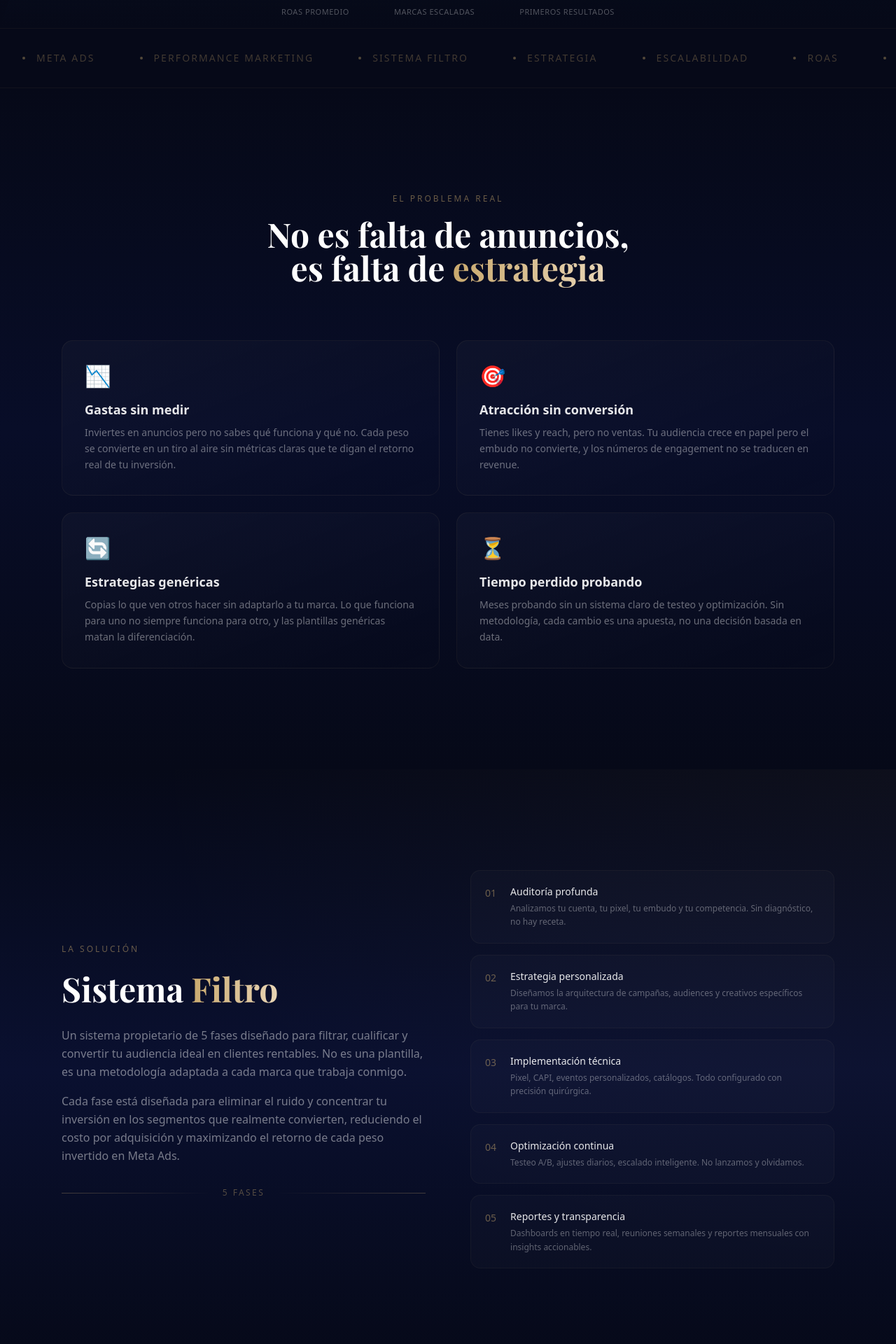
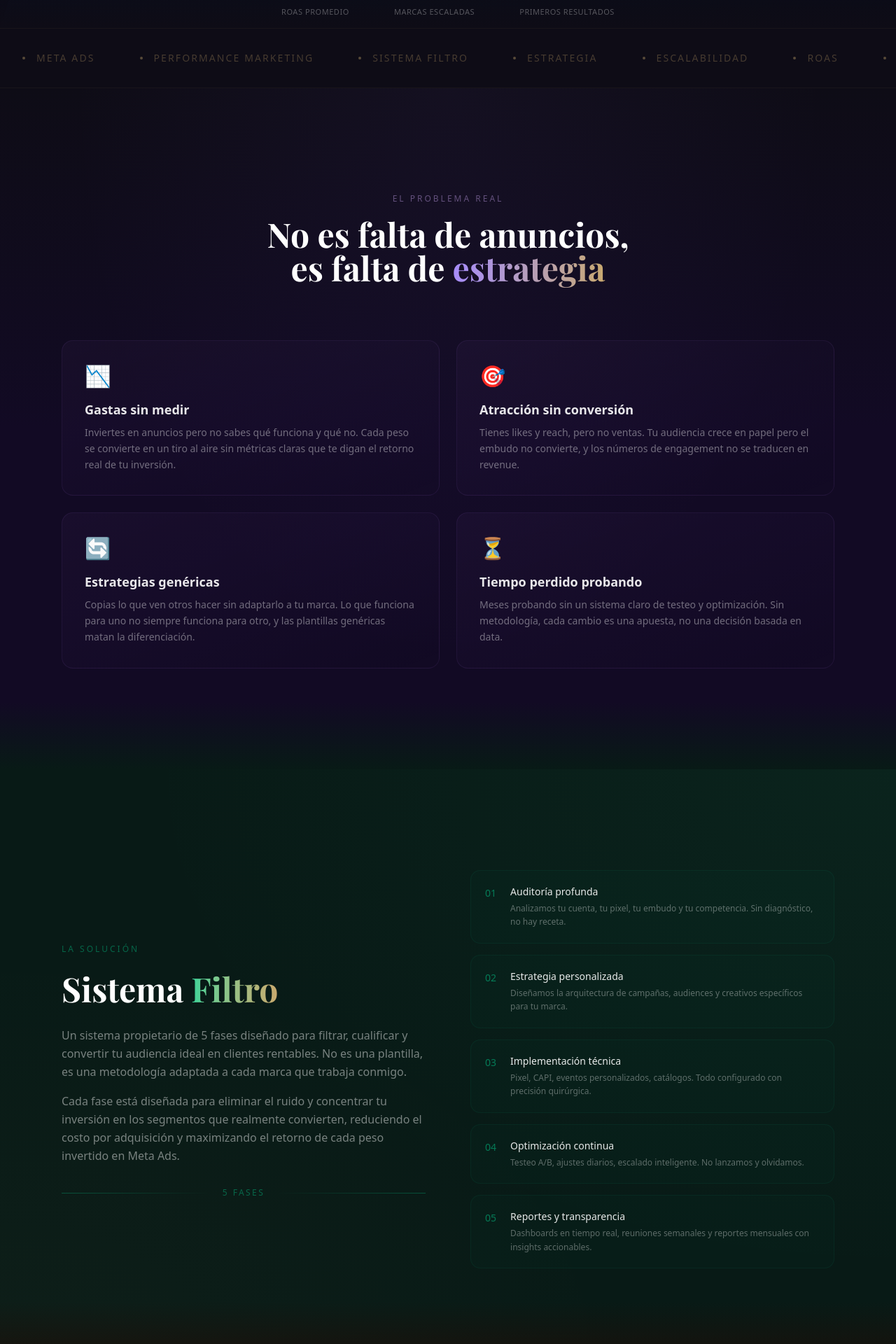
Before and after one commit to Coraline-Coder/carolina-landing, a Next.js app: page / in a window 1280 px wide. Shown: the part 760-2680 px from the top of the page at 70% size. Built offline with nearby package versions, Linux system fonts and the light colour scheme.

Commit message:
Distinct color blocks per section - no more PDF look

```diff
--- a/src/app/page.tsx
+++ b/src/app/page.tsx
@@ -150,11 +150,10 @@ function Navbar() {
   );
 }
 
-/* ─── HERO ─── */
+/* ─── HERO — Deep navy base ─── */
 function HeroSection() {
   return (
     <section className="relative min-h-screen flex items-center justify-center overflow-hidden">
-      {/* Background layers */}
       <div className="absolute inset-0 bg-[#060918]" />
       <div className="absolute inset-0 bg-gradient-to-b from-[#060918] via-[#0a0f2e]/40 to-[#060918]" />
       <div className="absolute inset-0 bg-[radial-gradient(ellipse_at_center,rgba(201,169,110,0.06)_0%,transparent_70%)]" />
@@ -226,16 +225,17 @@ function HeroSection() {
         </motion.div>
       </div>
 
-      <div className="absolute bottom-0 left-0 right-0 h-32 bg-gradient-to-t from-[#060918] to-transparent" />
+      {/* Fade into marquee */}
+      <div className="absolute bottom-0 left-0 right-0 h-32 bg-gradient-to-t from-[#0E0C16] to-transparent" />
     </section>
   );
 }
 
-/* ─── MARQUEE ─── */
+/* ─── MARQUEE — Dark plum ─── */
 function Marquee() {
   const items = ["Meta Ads", "Performance Marketing", "Sistema Filtro", "Estrategia", "Escalabilidad", "ROAS", "Conversión", "Data-Driven"];
   return (
-    <div className="relative py-8 overflow-hidden border-y border-[#C9A96E]/[0.06] bg-[#060918]">
+    <div className="relative py-8 overflow-hidden border-y border-[#C9A96E]/[0.06] bg-[#0E0C16]">
       <div className="flex animate-[marquee_30s_linear_infinite]">
         {[...items, ...items].map((t, i) => (
           <span key={i} className="flex items-center mx-8 text-sm tracking-[0.15em] text-[#C9A96E]/30 uppercase whitespace-nowrap">
@@ -248,7 +248,7 @@ function Marquee() {
   );
 }
 
-/* ─── PROBLEMA ─── */
+/* ─── PROBLEMA — Deep indigo/violet ─── */
 function ProblemaSection() {
   const problems = [
     { icon: "📉", title: "Gastas sin medir", desc: "Inviertes en anuncios pero no sabes qué funciona y qué no. Cada peso se convierte en un tiro al aire sin métricas claras que te digan el retorno real de tu inversión." },
@@ -259,13 +259,16 @@ function ProblemaSection() {
 
   return (
     <section id="problema" className="relative py-28 md:py-36">
-      <div className="absolute inset-0 bg-gradient-to-b from-[#060918] via-[#080d28] to-[#060918]" />
+      {/* Deep indigo background */}
+      <div className="absolute inset-0 bg-[#120A24]" />
+      <div className="absolute inset-0 bg-gradient-to-b from-[#0E0C16] via-[#120A24] to-[#120A24]" />
+      <div className="absolute inset-0 bg-[radial-gradient(ellipse_at_top,rgba(120,80,200,0.06)_0%,transparent_60%)]" />
       <div className="relative z-10 max-w-6xl mx-auto px-6">
         <ScrollReveal>
           <div className="text-center mb-20">
-            <span className="text-[#C9A96E]/50 text-xs tracking-[0.25em] uppercase">El problema real</span>
+            <span className="text-purple-300/40 text-xs tracking-[0.25em] uppercase">El problema real</span>
             <h2 className="mt-4 text-3xl md:text-5xl font-bold text-white" style={{ fontFamily: "var(--font-playfair)" }}>
-              No es falta de anuncios,<br />es falta de <span className="bg-gradient-to-r from-[#C9A96E] to-[#E8D5B5] bg-clip-text text-transparent">estrategia</span>
+              No es falta de anuncios,<br />es falta de <span className="bg-gradient-to-r from-[#A78BFA] to-[#C9A96E] bg-clip-text text-transparent">estrategia</span>
             </h2>
           </div>
         </ScrollReveal>
@@ -274,7 +277,7 @@ function ProblemaSection() {
           {problems.map((p, i) => (
             <ScrollReveal key={i} d={i * 0.12}>
               <TiltCard>
-                <div className="group p-8 rounded-2xl border border-[#C9A96E]/[0.07] bg-gradient-to-br from-white/[0.03] to-transparent hover:border-[#C9A96E]/20 hover:shadow-[0_0_40px_rgba(201,169,110,0.06)] transition-all duration-500 h-full">
+                <div className="group p-8 rounded-2xl border border-purple-400/[0.08] bg-gradient-to-br from-purple-400/[0.04] to-transparent hover:border-purple-400/20 hover:shadow-[0_0_40px_rgba(120,80,200,0.08)] transition-all duration-500 h-full">
                   <span className="text-3xl">{p.icon}</span>
                   <h3 className="mt-4 text-lg font-semibold text-white/90">{p.title}</h3>
                   <p className="mt-2 text-white/40 leading-relaxed text-sm">{p.desc}</p>
@@ -284,23 +287,28 @@ function ProblemaSection() {
           ))}
         </div>
       </div>
+
+      {/* Fade to next section */}
+      <div className="absolute bottom-0 left-0 right-0 h-24 bg-gradient-to-t from-[#081A16] to-transparent" />
     </section>
   );
 }
 
-/* ─── ESTRATEGIA ─── */
+/* ─── ESTRATEGIA — Deep emerald/teal ─── */
 function EstrategiaSection() {
   return (
     <section id="estrategia" className="relative py-28 md:py-36">
-      <div className="absolute inset-0 bg-gradient-to-b from-[#060918] via-[#0a1030] to-[#060918]" />
-      <div className="absolute inset-0 bg-[radial-gradient(ellipse_at_top_right,rgba(201,169,110,0.04)_0%,transparent_60%)]" />
+      {/* Deep emerald background */}
+      <div className="absolute inset-0 bg-[#081A16]" />
+      <div className="absolute inset-0 bg-[radial-gradient(ellipse_at_top_right,rgba(52,211,153,0.05)_0%,transparent_60%)]" />
+      <div className="absolute inset-0 bg-[radial-gradient(ellipse_at_bottom_left,rgba(201,169,110,0.03)_0%,transparent_50%)]" />
       <div className="relative z-10 max-w-6xl mx-auto px-6">
         <div className="grid md:grid-cols-2 gap-16 items-center">
           <ScrollReveal>
             <div>
-              <span className="text-[#C9A96E]/50 text-xs tracking-[0.25em] uppercase">La solución</span>
+              <span className="text-emerald-400/40 text-xs tracking-[0.25em] uppercase">La solución</span>
               <h2 className="mt-4 text-3xl md:text-5xl font-bold text-white leading-tight" style={{ fontFamily: "var(--font-playfair)" }}>
-                Sistema <span className="bg-gradient-to-r from-[#C9A96E] to-[#E8D5B5] bg-clip-text text-transparent">Filtro</span>
+                Sistema <span className="bg-gradient-to-r from-[#34D399] to-[#C9A96E] bg-clip-text text-transparent">Filtro</span>
               </h2>
               <p className="mt-6 text-white/45 leading-relaxed">
                 Un sistema propietario de 5 fases diseñado para filtrar, cualificar y convertir tu audiencia ideal en clientes rentables. No es una plantilla, es una metodología adaptada a cada marca que trabaja conmigo.
@@ -309,9 +317,9 @@ function EstrategiaSection() {
                 Cada fase está diseñada para eliminar el ruido y concentrar tu inversión en los segmentos que realmente convierten, reduciendo el costo por adquisición y maximizando el retorno de cada peso invertido en Meta Ads.
               </p>
               <div className="mt-8 flex items-center gap-4">
-                <div className="h-px flex-1 bg-gradient-to-r from-[#C9A96E]/30 to-transparent" />
-                <span className="text-[#C9A96E]/40 text-xs tracking-[0.2em] uppercase">5 fases</span>
-                <div className="h-px flex-1 bg-gradient-to-l from-[#C9A96E]/30 to-transparent" />
+                <div className="h-px flex-1 bg-gradient-to-r from-emerald-400/30 to-transparent" />
+                <span className="text-emerald-400/40 text-xs tracking-[0.2em] uppercase">5 fases</span>
+                <div className="h-px flex-1 bg-gradient-to-l from-emerald-400/30 to-transparent" />
               </div>
             </div>
           </ScrollReveal>
@@ -325,8 +333,8 @@ function EstrategiaSection() {
                 { n: "04", t: "Optimización continua", d: "Testeo A/B, ajustes diarios, escalado inteligente. No lanzamos y olvidamos." },
                 { n: "05", t: "Reportes y transparencia", d: "Dashboards en tiempo real, reuniones semanales y reportes mensuales con insights accionables." },
               ].map((f, i) => (
-                <div key={i} className="group flex gap-5 p-5 rounded-xl border border-[#C9A96E]/[0.05] bg-white/[0.02] hover:border-[#C9A96E]/15 hover:bg-white/[0.04] transition-all duration-400">
-                  <span className="text-[#C9A96E]/50 text-sm font-mono mt-0.5">{f.n}</span>
+                <div key={i} className="group flex gap-5 p-5 rounded-xl border border-emerald-400/[0.06] bg-emerald-400/[0.02] hover:border-emerald-400/15 hover:bg-emerald-400/[0.05] transition-all duration-400">
+                  <span className="text-emerald-400/50 text-sm font-mono mt-0.5">{f.n}</span>
                   <div>
                     <h4 className="text-white/90 font-medium text-sm">{f.t}</h4>
                     <p className="text-white/35 text-xs mt-1 leading-relaxed">{f.d}</p>
@@ -337,29 +345,34 @@ function EstrategiaSection() {
           </ScrollReveal>
         </div>
       </div>
+
+      {/* Fade to next section */}
+      <div className="absolute bottom-0 left-0 right-0 h-24 bg-gradient-to-t from-[#1A100A] to-transparent" />
     </section>
   );
 }
 
-/* ─── CAPACIDADES ─── */
+/* ─── CAPACIDADES — Deep copper/amber ─── */
 function CapacidadesSection() {
   const caps = [
-    { title: "Meta Ads Management", desc: "Gestión integral de campañas en Facebook e Instagram con optimización diaria. Desde la estructura de campañas hasta el ajuste fino de audiences y bids, cada decisión se toma con data.", accent: "from-[#C9A96E]/20 to-[#E8D5B5]/5" },
-    { title: "Performance Strategy", desc: "Diseño de estrategias de performance centradas en ROI real, no en vanity metrics. Cada campaña tiene un objetivo de negocio claro y un sistema de medición que valida cada peso invertido.", accent: "from-[#C9A96E]/15 to-transparent" },
-    { title: "Data & Analytics", desc: "Implementación de tracking avanzado, CAPI, eventos personalizados y dashboards en tiempo real. Si no se puede medir, no se puede optimizar, y yo me aseguro de que todo se mida.", accent: "from-[#E8D5B5]/15 to-transparent" },
-    { title: "Creative Strategy", desc: "Dirección creativa de ads que convierten, no solo que se ven bien. Copy persuasivo, formatos ganadores y testing sistemático de creativos para encontrar las combinaciones que escalan.", accent: "from-[#C9A96E]/10 to-[#E8D5B5]/5" },
+    { title: "Meta Ads Management", desc: "Gestión integral de campañas en Facebook e Instagram con optimización diaria. Desde la estructura de campañas hasta el ajuste fino de audiences y bids, cada decisión se toma con data.", accent: "from-amber-400/20 to-amber-600/5" },
+    { title: "Performance Strategy", desc: "Diseño de estrategias de performance centradas en ROI real, no en vanity metrics. Cada campaña tiene un objetivo de negocio claro y un sistema de medición que valida cada peso invertido.", accent: "from-orange-400/15 to-transparent" },
+    { title: "Data & Analytics", desc: "Implementación de tracking avanzado, CAPI, eventos personalizados y dashboards en tiempo real. Si no se puede medir, no se puede optimizar, y yo me aseguro de que todo se mida.", accent: "from-yellow-400/15 to-transparent" },
+    { title: "Creative Strategy", desc: "Dirección creativa de ads que convierten, no solo que se ven bien. Copy persuasivo, formatos ganadores y testing sistemático de creativos para encontrar las combinaciones que escalan.", accent: "from-amber-300/10 to-amber-500/5" },
   ];
 
   return (
     <section id="capacidades" className="relative py-28 md:py-36">
-      <div className="absolute inset-0 bg-gradient-to-b from-[#060918] via-[#080d28] to-[#060918]" />
-      <div className="absolute inset-0 bg-[radial-gradient(ellipse_at_bottom_left,rgba(201,169,110,0.03)_0%,transparent_60%)]" />
+      {/* Deep copper/amber background */}
+      <div className="absolute inset-0 bg-[#1A100A]" />
+      <div className="absolute inset-0 bg-[radial-gradient(ellipse_at_center,rgba(217,119,6,0.06)_0%,transparent_50%)]" />
+      <div className="absolute inset-0 bg-[radial-gradient(ellipse_at_bottom_right,rgba(201,169,110,0.04)_0%,transparent_50%)]" />
       <div className="relative z-10 max-w-6xl mx-auto px-6">
         <ScrollReveal>
           <div className="text-center mb-20">
-            <span className="text-[#C9A96E]/50 text-xs tracking-[0.25em] uppercase">Lo que hago</span>
+            <span className="text-amber-400/40 text-xs tracking-[0.25em] uppercase">Lo que hago</span>
             <h2 className="mt-4 text-3xl md:text-5xl font-bold text-white" style={{ fontFamily: "var(--font-playfair)" }}>
-              Capacidades de <span className="bg-gradient-to-r from-[#C9A96E] to-[#E8D5B5] bg-clip-text text-transparent">performance</span>
+              Capacidades de <span className="bg-gradient-to-r from-[#F59E0B] to-[#C9A96E] bg-clip-text text-transparent">performance</span>
             </h2>
           </div>
         </ScrollReveal>
@@ -368,11 +381,11 @@ function CapacidadesSection() {
           {caps.map((c, i) => (
             <ScrollReveal key={i} d={i * 0.1}>
               <TiltCard>
-                <div className="group relative p-8 rounded-2xl border border-[#C9A96E]/[0.07] overflow-hidden hover:border-[#C9A96E]/20 transition-all duration-500 h-full">
+                <div className="group relative p-8 rounded-2xl border border-amber-400/[0.08] overflow-hidden hover:border-amber-400/20 transition-all duration-500 h-full">
                   <div className={`absolute inset-0 bg-gradient-to-br ${c.accent} opacity-0 group-hover:opacity-100 transition-opacity duration-500`} />
                   <div className="relative z-10">
-                    <div className="w-10 h-10 rounded-lg bg-[#C9A96E]/10 flex items-center justify-center mb-5">
-                      <div className="w-2 h-2 rounded-full bg-[#C9A96E]" />
+                    <div className="w-10 h-10 rounded-lg bg-amber-400/10 flex items-center justify-center mb-5">
+                      <div className="w-2 h-2 rounded-full bg-amber-400" />
                     </div>
                     <h3 className="text-lg font-semibold text-white/90">{c.title}</h3>
                     <p className="mt-3 text-white/40 leading-relaxed text-sm">{c.desc}</p>
@@ -383,11 +396,14 @@ function CapacidadesSection() {
           ))}
         </div>
       </div>
+
+      {/* Fade to next section */}
+      <div className="absolute bottom-0 left-0 right-0 h-24 bg-gradient-to-t from-[#0C1428] to-transparent" />
     </section>
   );
 }
 
-/* ─── PROCESO ─── */
+/* ─── PROCESO — Deep royal blue ─── */
 function ProcesoSection() {
   const steps = [
     { n: "01", t: "Solicitud", d: "Completas el formulario y agendamos una llamada de diagnóstico de 30 minutos sin compromiso.", icon: "📋" },
@@ -398,37 +414,39 @@ function ProcesoSection() {
 
   return (
     <section id="proceso" className="relative py-28 md:py-36">
-      <div className="absolute inset-0 bg-gradient-to-b from-[#060918] via-[#0a1030] to-[#060918]" />
+      {/* Deep royal blue background */}
+      <div className="absolute inset-0 bg-[#0C1428]" />
+      <div className="absolute inset-0 bg-[radial-gradient(ellipse_at_top,rgba(59,130,246,0.05)_0%,transparent_60%)]" />
       <div className="relative z-10 max-w-5xl mx-auto px-6">
         <ScrollReveal>
           <div className="text-center mb-20">
-            <span className="text-[#C9A96E]/50 text-xs tracking-[0.25em] uppercase">Cómo empezamos</span>
+            <span className="text-blue-400/40 text-xs tracking-[0.25em] uppercase">Cómo empezamos</span>
             <h2 className="mt-4 text-3xl md:text-5xl font-bold text-white" style={{ fontFamily: "var(--font-playfair)" }}>
-              De la duda al <span className="bg-gradient-to-r from-[#C9A96E] to-[#E8D5B5] bg-clip-text text-transparent">resultado</span>
+              De la duda al <span className="bg-gradient-to-r from-[#3B82F6] to-[#C9A96E] bg-clip-text text-transparent">resultado</span>
             </h2>
           </div>
         </ScrollReveal>
 
         <div className="relative">
           {/* Vertical line */}
-          <div className="hidden md:block absolute left-1/2 top-0 bottom-0 w-px bg-gradient-to-b from-transparent via-[#C9A96E]/15 to-transparent" />
+          <div className="hidden md:block absolute left-1/2 top-0 bottom-0 w-px bg-gradient-to-b from-transparent via-blue-400/15 to-transparent" />
 
           <div className="space-y-12 md:space-y-16">
             {steps.map((s, i) => (
               <ScrollReveal key={i} d={i * 0.15}>
                 <div className={`flex flex-col md:flex-row items-center gap-8 ${i % 2 !== 0 ? "md:flex-row-reverse" : ""}`}>
                   <div className="flex-1">
-                    <div className={`p-6 rounded-2xl border border-[#C9A96E]/[0.07] bg-white/[0.02] hover:border-[#C9A96E]/15 transition-all duration-500 ${i % 2 !== 0 ? "md:text-right" : ""}`}>
+                    <div className={`p-6 rounded-2xl border border-blue-400/[0.08] bg-blue-400/[0.03] hover:border-blue-400/20 transition-all duration-500 ${i % 2 !== 0 ? "md:text-right" : ""}`}>
                       <div className={`flex items-center gap-3 mb-3 ${i % 2 !== 0 ? "md:justify-end" : ""}`}>
                         <span className="text-xl">{s.icon}</span>
-                        <span className="text-[#C9A96E]/40 text-xs font-mono">{s.n}</span>
+                        <span className="text-blue-400/40 text-xs font-mono">{s.n}</span>
                       </div>
                       <h3 className="text-lg font-semibold text-white/90">{s.t}</h3>
                       <p className="mt-2 text-white/40 text-sm leading-relaxed">{s.d}</p>
                     </div>
                   </div>
-                  <div className="hidden md:flex w-4 h-4 rounded-full bg-[#060918] border-2 border-[#C9A96E]/30 items-center justify-center relative z-10">
-                    <div className="w-1.5 h-1.5 rounded-full bg-[#C9A96E]/60" />
+                  <div className="hidden md:flex w-4 h-4 rounded-full bg-[#0C1428] border-2 border-blue-400/30 items-center justify-center relative z-10">
+                    <div className="w-1.5 h-1.5 rounded-full bg-blue-400/60" />
                   </div>
                   <div className="flex-1" />
                 </div>
@@ -437,11 +455,14 @@ function ProcesoSection() {
           </div>
         </div>
       </div>
+
+      {/* Fade to next section */}
+      <div className="absolute bottom-0 left-0 right-0 h-24 bg-gradient-to-t from-[#0C1A10] to-transparent" />
     </section>
   );
 }
 
-/* ─── RESOURCES ─── */
+/* ─── RESOURCES — Deep forest green ─── */
 function ResourcesSection() {
   const resources = [
     { t: "Guía: 5 errores que matan tus campañas", tag: "Guía gratuita" },
@@ -452,13 +473,15 @@ function ResourcesSection() {
 
   return (
     <section className="relative py-28 md:py-36">
-      <div className="absolute inset-0 bg-gradient-to-b from-[#060918] via-[#080d28] to-[#060918]" />
+      {/* Deep forest green background */}
+      <div className="absolute inset-0 bg-[#0C1A10]" />
+      <div className="absolute inset-0 bg-[radial-gradient(ellipse_at_center,rgba(34,197,94,0.04)_0%,transparent_50%)]" />
       <div className="relative z-10 max-w-6xl mx-auto px-6">
         <ScrollReveal>
           <div className="text-center mb-16">
-            <span className="text-[#C9A96E]/50 text-xs tracking-[0.25em] uppercase">Recursos gratuitos</span>
+            <span className="text-green-400/40 text-xs tracking-[0.25em] uppercase">Recursos gratuitos</span>
             <h2 className="mt-4 text-3xl md:text-5xl font-bold text-white" style={{ fontFamily: "var(--font-playfair)" }}>
-              Herramientas para <span className="bg-gradient-to-r from-[#C9A96E] to-[#E8D5B5] bg-clip-text text-transparent">empezar hoy</span>
+              Herramientas para <span className="bg-gradient-to-r from-[#22C55E] to-[#C9A96E] bg-clip-text text-transparent">empezar hoy</span>
             </h2>
           </div>
         </ScrollReveal>
@@ -466,10 +489,10 @@ function ResourcesSection() {
         <div className="grid sm:grid-cols-2 lg:grid-cols-4 gap-5">
           {resources.map((r, i) => (
             <ScrollReveal key={i} d={i * 0.08}>
-              <div className="group p-6 rounded-2xl border border-[#C9A96E]/[0.07] bg-white/[0.02] hover:border-[#C9A96E]/20 hover:bg-white/[0.04] transition-all duration-500 cursor-pointer h-full">
-                <span className="inline-block px-2.5 py-1 rounded-full bg-[#C9A96E]/[0.08] text-[#C9A96E]/70 text-[10px] tracking-wider uppercase">{r.tag}</span>
+              <div className="group p-6 rounded-2xl border border-green-400/[0.08] bg-green-400/[0.02] hover:border-green-400/20 hover:bg-green-400/[0.05] transition-all duration-500 cursor-pointer h-full">
+                <span className="inline-block px-2.5 py-1 rounded-full bg-green-400/[0.08] text-green-400/70 text-[10px] tracking-wider uppercase">{r.tag}</span>
                 <h4 className="mt-4 text-white/80 font-medium text-sm leading-snug">{r.t}</h4>
-                <div className="mt-4 flex items-center text-[#C9A96E]/50 text-xs group-hover:text-[#C9A96E]/80 transition-colors">
+                <div className="mt-4 flex items-center text-green-400/50 text-xs group-hover:text-green-400/80 transition-colors">
                   Descargar <span className="ml-1 group-hover:translate-x-1 transition-transform">&rarr;</span>
                 </div>
               </div>
@@ -477,22 +500,27 @@ function ResourcesSection() {
           ))}
         </div>
       </div>
+
+      {/* Fade to next section */}
+      <div className="absolute bottom-0 left-0 right-0 h-24 bg-gradient-to-t from-[#1A0C18] to-transparent" />
     </section>
   );
 }
 
-/* ─── CONTACT ─── */
+/* ─── CONTACT — Deep wine/burgundy ─── */
 function ContactSection() {
   return (
     <section id="contacto" className="relative py-28 md:py-36">
-      <div className="absolute inset-0 bg-gradient-to-b from-[#060918] via-[#0a1030] to-[#060918]" />
-      <div className="absolute inset-0 bg-[radial-gradient(ellipse_at_center,rgba(201,169,110,0.05)_0%,transparent_50%)]" />
+      {/* Deep wine/burgundy background */}
+      <div className="absolute inset-0 bg-[#1A0C18]" />
+      <div className="absolute inset-0 bg-[radial-gradient(ellipse_at_center,rgba(244,114,182,0.04)_0%,transparent_50%)]" />
+      <div className="absolute inset-0 bg-[radial-gradient(ellipse_at_bottom,rgba(201,169,110,0.05)_0%,transparent_50%)]" />
       <div className="relative z-10 max-w-4xl mx-auto px-6">
         <ScrollReveal>
           <div className="text-center">
-            <span className="text-[#C9A96E]/50 text-xs tracking-[0.25em] uppercase">¿Listo para escalar?</span>
+            <span className="text-pink-400/40 text-xs tracking-[0.25em] uppercase">¿Listo para escalar?</span>
             <h2 className="mt-4 text-3xl md:text-5xl font-bold text-white" style={{ fontFamily: "var(--font-playfair)" }}>
-              Hablemos de tu <span className="bg-gradient-to-r from-[#C9A96E] to-[#E8D5B5] bg-clip-text text-transparent">potencial</span>
+              Hablemos de tu <span className="bg-gradient-to-r from-[#F472B6] to-[#C9A96E] bg-clip-text text-transparent">potencial</span>
             </h2>
             <p className="mt-6 text-white/40 max-w-xl mx-auto leading-relaxed">
               Agenda una llamada de diagnóstico de 30 minutos. Sin compromiso, sin venderte algo que no necesitas. Solo un análisis honesto de tu situación actual y un plan claro para mejorar.
@@ -512,7 +540,7 @@ function ContactSection() {
                 href="https://wa.me/5223111396364"
                 target="_blank"
                 rel="noopener noreferrer"
-                className="px-8 py-4 rounded-full border border-[#C9A96E]/20 text-white/70 font-medium text-base hover:border-[#C9A96E]/50 hover:text-[#C9A96E] transition-all duration-300"
+                className="px-8 py-4 rounded-full border border-pink-400/20 text-white/70 font-medium text-base hover:border-pink-400/50 hover:text-[#F472B6] transition-all duration-300"
               >
                 WhatsApp directo
               </a>
@@ -522,7 +550,7 @@ function ContactSection() {
               <a href="mailto:carolinajuarezbetancourt@gmail.com" className="hover:text-[#C9A96E]/70 transition-colors">
                 carolinajuarezbetancourt@gmail.com
               </a>
-              <span className="hidden sm:inline text-[#C9A96E]/20">|</span>
+              <span className="hidden sm:inline text-pink-400/20">|</span>
               <a href="https://wa.me/5223111396364" target="_blank" rel="noopener noreferrer" className="hover:text-[#C9A96E]/70 transition-colors">
                 +52 231 113 96364
               </a>
@@ -530,11 +558,14 @@ function ContactSection() {
           </div>
         </ScrollReveal>
       </div>
+
+      {/* Fade to footer */}
+      <div className="absolute bottom-0 left-0 right-0 h-24 bg-gradient-to-t from-[#060918] to-transparent" />
     </section>
   );
 }
 
-/* ─── FOOTER ─── */
+/* ─── FOOTER — Back to deep navy ─── */
 function Footer() {
   return (
     <footer className="relative border-t border-[#C9A96E]/[0.06] py-10">
```
